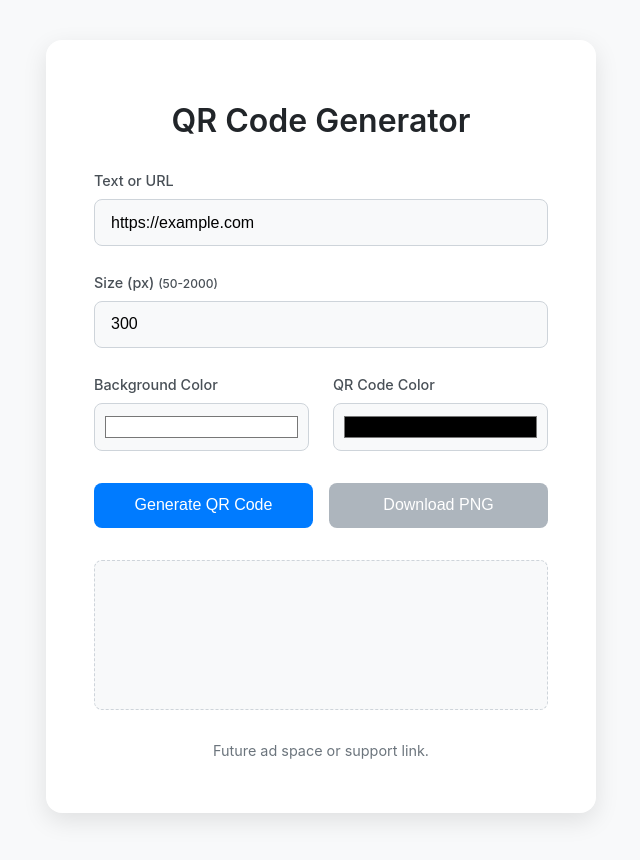
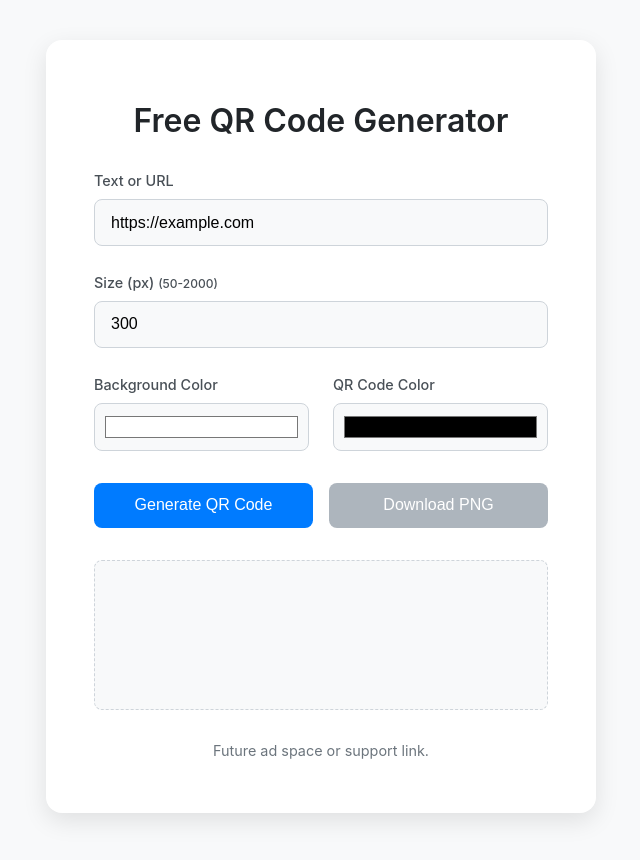
Before and after one commit to Make-My-QR-Code/make-my-qr-code.github.io, a plain HTML site: page index.html in a window 1280 px wide. Shown: the whole page, without its empty margins (319-959 px from the left). Drawn offline with Linux system fonts and the light colour scheme.

Commit message:
Refactor: Update H1 to emphasize 'Free'

```diff
--- a/index.html
+++ b/index.html
@@ -18,7 +18,7 @@
 </head>
 <body>
     <div class="container">
-        <h1>QR Code Generator</h1>
+        <h1>Free QR Code Generator</h1>
 
         <div class="input-group">
             <label for="text">Text or URL</label>
```
